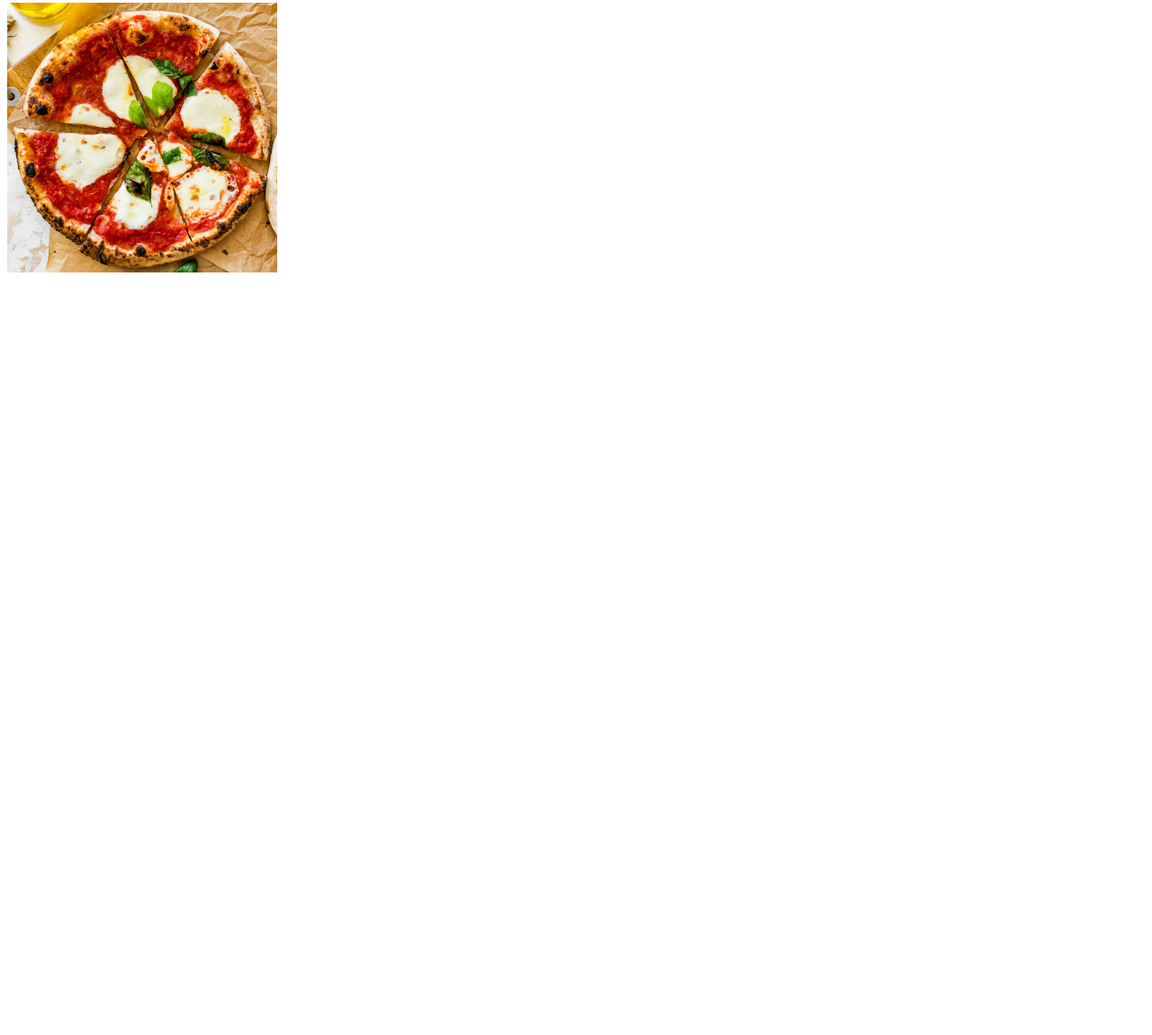
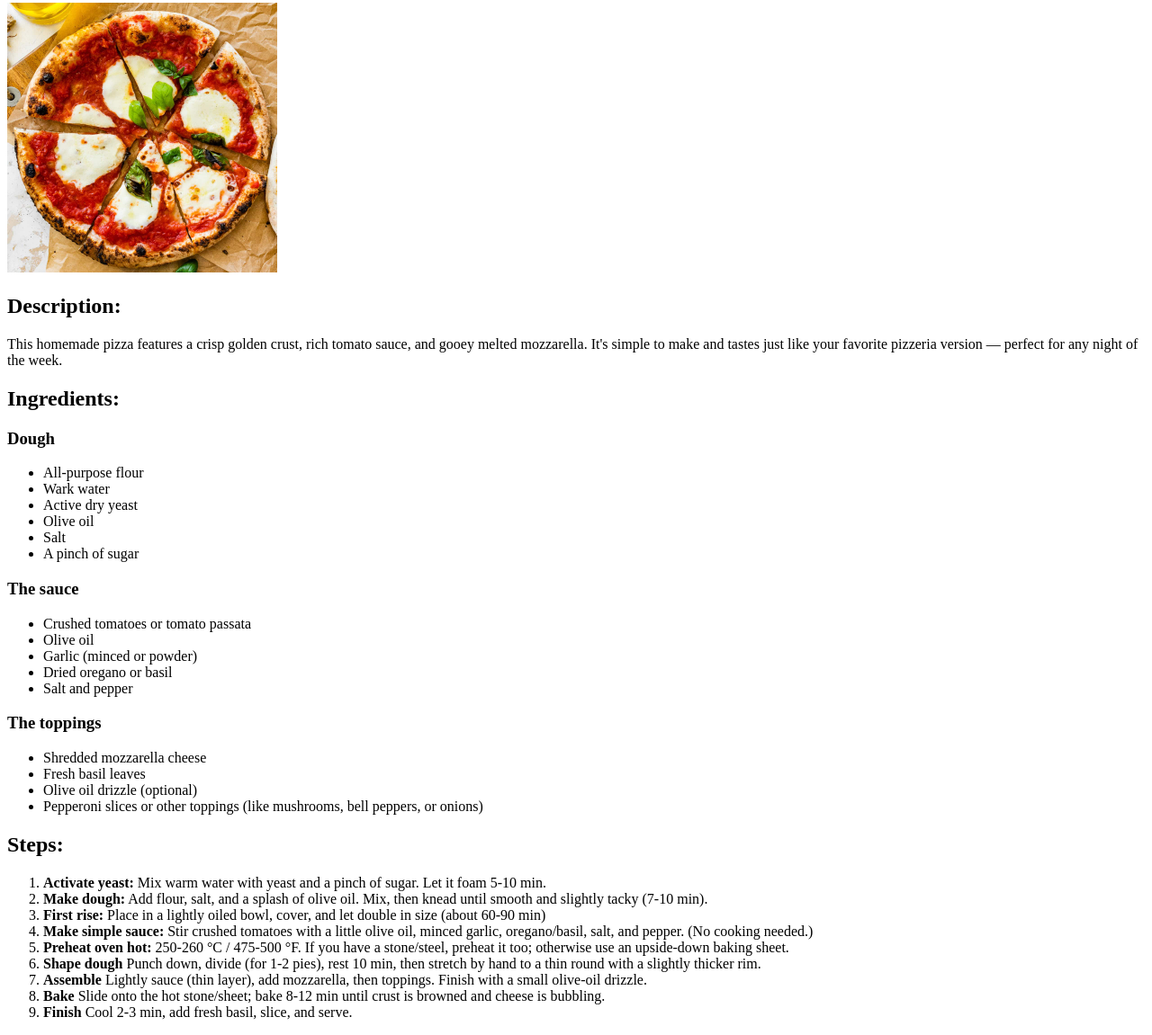
Before and after one commit to georgegv04/odin-recipes, a plain HTML site: page recipes/pizza.html in a window 1280 px wide. Shown: the part 77-1228 px from the top of the page at 90% size. Before the commit the page ends 800 px from the top, so only its background shows below. Drawn offline with Linux system fonts and the light colour scheme.

Commit message:
Add ingredients and steps sections to pizza recipe

```diff
--- a/recipes/pizza.html
+++ b/recipes/pizza.html
@@ -9,5 +9,85 @@
     <h1>Pizza Recipe</h1>
 
     <img src="../pizza.jpg" alt="Italian Pizza" height="300" width="300" />
+
+    <h2>Description:</h2>
+    <p>
+      This homemade pizza features a crisp golden crust, rich tomato sauce, and
+      gooey melted mozzarella. It's simple to make and tastes just like your
+      favorite pizzeria version — perfect for any night of the week.
+    </p>
+
+    <h2>Ingredients:</h2>
+
+    <h3>Dough</h3>
+    <ul>
+      <li>All-purpose flour</li>
+      <li>Wark water</li>
+      <li>Active dry yeast</li>
+      <li>Olive oil</li>
+      <li>Salt</li>
+      <li>A pinch of sugar</li>
+    </ul>
+
+    <h3>The sauce</h3>
+    <ul>
+      <li>Crushed tomatoes or tomato passata</li>
+      <li>Olive oil</li>
+      <li>Garlic (minced or powder)</li>
+      <li>Dried oregano or basil</li>
+      <li>Salt and pepper</li>
+    </ul>
+
+    <h3>The toppings</h3>
+    <ul>
+      <li>Shredded mozzarella cheese</li>
+      <li>Fresh basil leaves</li>
+      <li>Olive oil drizzle (optional)</li>
+      <li>
+        Pepperoni slices or other toppings (like mushrooms, bell peppers, or
+        onions)
+      </li>
+    </ul>
+
+    <h2>Steps:</h2>
+    <ol>
+      <li>
+        <strong>Activate yeast:</strong> Mix warm water with yeast and a pinch
+        of sugar. Let it foam 5-10 min.
+      </li>
+      <li>
+        <strong>Make dough:</strong> Add flour, salt, and a splash of olive oil.
+        Mix, then knead until smooth and slightly tacky (7-10 min).
+      </li>
+      <li>
+        <strong>First rise:</strong> Place in a lightly oiled bowl, cover, and
+        let double in size (about 60-90 min)
+      </li>
+      <li>
+        <strong>Make simple sauce:</strong> Stir crushed tomatoes with a little
+        olive oil, minced garlic, oregano/basil, salt, and pepper. (No cooking
+        needed.)
+      </li>
+      <li>
+        <strong>Preheat oven hot:</strong> 250-260 °C / 475-500 °F. If you have
+        a stone/steel, preheat it too; otherwise use an upside-down baking
+        sheet.
+      </li>
+      <li>
+        <strong>Shape dough</strong> Punch down, divide (for 1-2 pies), rest 10
+        min, then stretch by hand to a thin round with a slightly thicker rim.
+      </li>
+      <li>
+        <strong>Assemble</strong> Lightly sauce (thin layer), add mozzarella,
+        then toppings. Finish with a small olive-oil drizzle.
+      </li>
+      <li>
+        <strong>Bake</strong> Slide onto the hot stone/sheet; bake 8-12 min
+        until crust is browned and cheese is bubbling.
+      </li>
+      <li>
+        <strong>Finish</strong> Cool 2-3 min, add fresh basil, slice, and serve.
+      </li>
+    </ol>
   </body>
 </html>
```
